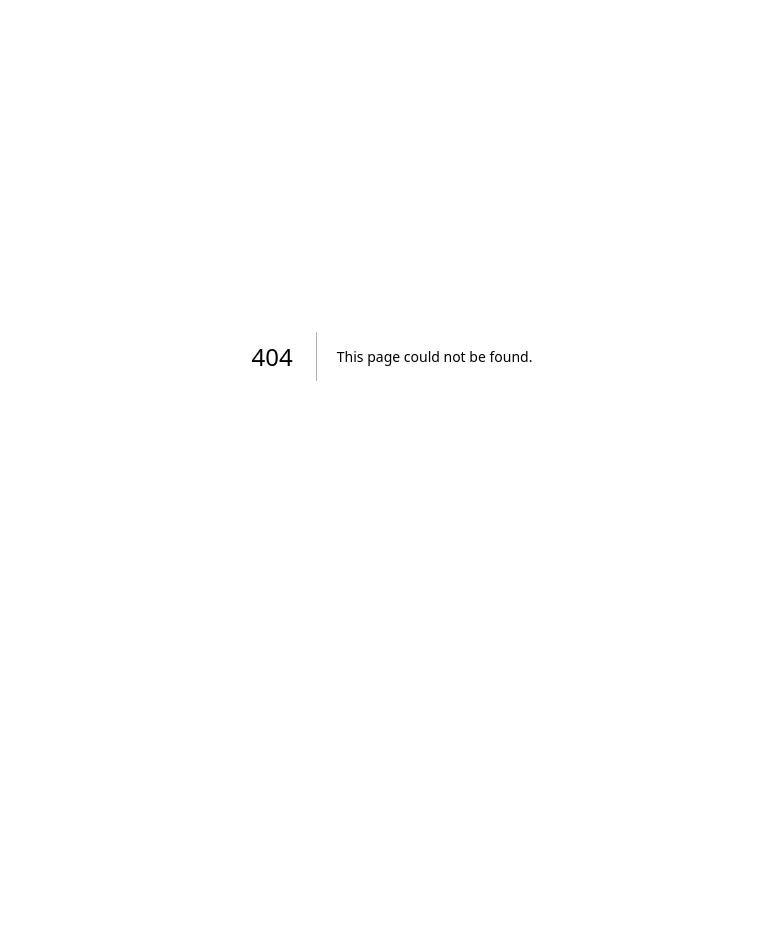
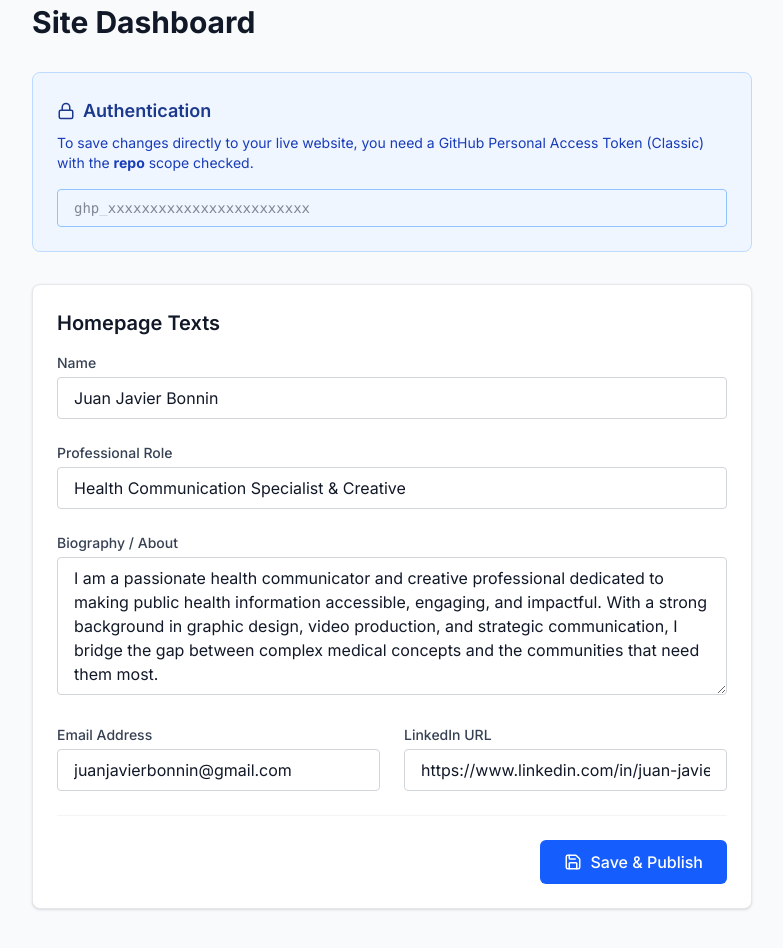
Before and after one commit to jcbonnin/creative_portfolio, a Next.js app: page /admin in a window 1280 px wide. Before the commit this address had no page. Shown: the part 140-1088 px from the top of the page, without its empty margins (248-1031 px from the left). Before the commit the page ends 928 px from the top, so only its background shows below. Built offline with nearby package versions, Linux system fonts and the light colour scheme.

Commit message:
Create custom Admin Dashboard for config

```diff
--- /dev/null
+++ b/src/app/admin/page.tsx
@@ -0,0 +1,176 @@
+"use client";
+
+import React, { useState, useEffect } from 'react';
+import configData from '../../data/config.json';
+import { Save, Lock, CheckCircle, AlertCircle } from 'lucide-react';
+
+export default function AdminPage() {
+  const [token, setToken] = useState('');
+  const [config, setConfig] = useState(configData);
+  const [status, setStatus] = useState<{type: 'idle' | 'loading' | 'success' | 'error', message: string}>({ type: 'idle', message: '' });
+
+  useEffect(() => {
+    const savedToken = localStorage.getItem('github_token');
+    if (savedToken) setToken(savedToken);
+  }, []);
+
+  const handleTokenChange = (e: React.ChangeEvent<HTMLInputElement>) => {
+    setToken(e.target.value);
+    localStorage.setItem('github_token', e.target.value);
+  };
+
+  const handleConfigChange = (field: string, value: string) => {
+    setConfig(prev => ({ ...prev, [field]: value }));
+  };
+
+  const saveToGitHub = async () => {
+    if (!token) {
+      setStatus({ type: 'error', message: 'Please provide a GitHub Personal Access Token.' });
+      return;
+    }
+
+    setStatus({ type: 'loading', message: 'Saving to GitHub...' });
+
+    try {
+      const repoPath = 'jcbonnin/creative_portfolio';
+      const filePath = 'src/data/config.json';
+      const apiUrl = `https://api.github.com/repos/${repoPath}/contents/${filePath}`;
+
+      // 1. Get current file SHA
+      const getResponse = await fetch(apiUrl, {
+        headers: {
+          'Authorization': `token ${token}`,
+          'Accept': 'application/vnd.github.v3+json'
+        }
+      });
+
+      if (!getResponse.ok) {
+        throw new Error('Failed to fetch current file from GitHub. Check your token permissions.');
+      }
+
+      const fileData = await getResponse.json();
+      const sha = fileData.sha;
+
+      // 2. Prepare new content
+      const newContent = JSON.stringify(config, null, 2);
+      // Create Base64 using standard JS, escaping unicode
+      const base64Content = btoa(unescape(encodeURIComponent(newContent)));
+
+      // 3. Commit new file
+      const putResponse = await fetch(apiUrl, {
+        method: 'PUT',
+        headers: {
+          'Authorization': `token ${token}`,
+          'Accept': 'application/vnd.github.v3+json',
+          'Content-Type': 'application/json'
+        },
+        body: JSON.stringify({
+          message: 'Update config.json via Admin Dashboard',
+          content: base64Content,
+          sha: sha,
+          branch: 'main'
+        })
+      });
+
+      if (!putResponse.ok) {
+        throw new Error('Failed to commit changes to GitHub.');
+      }
+
+      setStatus({ type: 'success', message: 'Successfully saved! Vercel will rebuild the site in ~45 seconds.' });
+    } catch (err: any) {
+      setStatus({ type: 'error', message: err.message || 'An unknown error occurred.' });
+    }
+  };
+
+  return (
+    <div className="max-w-3xl mx-auto py-12 px-4 sm:px-6">
+      <h1 className="text-3xl font-bold mb-8">Site Dashboard</h1>
+
+      <div className="bg-blue-50 border border-blue-200 rounded-lg p-6 mb-8">
+        <h2 className="text-lg font-semibold text-blue-900 mb-2 flex items-center gap-2">
+          <Lock size={18} /> Authentication
+        </h2>
+        <p className="text-sm text-blue-800 mb-4">
+          To save changes directly to your live website, you need a GitHub Personal Access Token (Classic) with the <strong>repo</strong> scope checked.
+        </p>
+        <input
+          type="password"
+          value={token}
+          onChange={handleTokenChange}
+          placeholder="ghp_xxxxxxxxxxxxxxxxxxxxxxxx"
+          className="w-full px-4 py-2 rounded border border-blue-300 focus:ring-2 focus:ring-blue-500 focus:outline-none font-mono text-sm"
+        />
+      </div>
+
+      <div className="bg-white border border-gray-200 rounded-lg shadow-sm p-6 space-y-6">
+        <h2 className="text-xl font-semibold mb-4">Homepage Texts</h2>
+
+        <div>
+          <label className="block text-sm font-medium text-gray-700 mb-1">Name</label>
+          <input
+            type="text"
+            value={config.name}
+            onChange={(e) => handleConfigChange('name', e.target.value)}
+            className="w-full px-4 py-2 rounded border border-gray-300 focus:ring-2 focus:ring-blue-500 focus:border-blue-500"
+          />
+        </div>
+
+        <div>
+          <label className="block text-sm font-medium text-gray-700 mb-1">Professional Role</label>
+          <input
+            type="text"
+            value={config.role}
+            onChange={(e) => handleConfigChange('role', e.target.value)}
+            className="w-full px-4 py-2 rounded border border-gray-300 focus:ring-2 focus:ring-blue-500 focus:border-blue-500"
+          />
+        </div>
+
+        <div>
+          <label className="block text-sm font-medium text-gray-700 mb-1">Biography / About</label>
+          <textarea
+            value={config.bio}
+            onChange={(e) => handleConfigChange('bio', e.target.value)}
+            rows={5}
+            className="w-full px-4 py-2 rounded border border-gray-300 focus:ring-2 focus:ring-blue-500 focus:border-blue-500"
+          />
+        </div>
+
+        <div className="grid grid-cols-1 sm:grid-cols-2 gap-6">
+          <div>
+            <label className="block text-sm font-medium text-gray-700 mb-1">Email Address</label>
+            <input
+              type="email"
+              value={config.email}
+              onChange={(e) => handleConfigChange('email', e.target.value)}
+              className="w-full px-4 py-2 rounded border border-gray-300 focus:ring-2 focus:ring-blue-500 focus:border-blue-500"
+            />
+          </div>
+          <div>
+            <label className="block text-sm font-medium text-gray-700 mb-1">LinkedIn URL</label>
+            <input
+              type="url"
+              value={config.linkedin}
+              onChange={(e) => handleConfigChange('linkedin', e.target.value)}
+              className="w-full px-4 py-2 rounded border border-gray-300 focus:ring-2 focus:ring-blue-500 focus:border-blue-500"
+            />
+          </div>
+        </div>
+
+        <div className="pt-6 border-t border-gray-100 flex items-center justify-between">
+          <div className="flex-1 mr-4">
+            {status.type === 'error' && <p className="text-sm text-red-600 flex items-center gap-1"><AlertCircle size={16}/> {status.message}</p>}
+            {status.type === 'success' && <p className="text-sm text-emerald-600 flex items-center gap-1"><CheckCircle size={16}/> {status.message}</p>}
+            {status.type === 'loading' && <p className="text-sm text-blue-600 animate-pulse">{status.message}</p>}
+          </div>
+          <button
+            onClick={saveToGitHub}
+            disabled={status.type === 'loading'}
+            className="flex items-center gap-2 bg-blue-600 hover:bg-blue-700 disabled:bg-blue-400 text-white px-6 py-2.5 rounded-md font-medium transition-colors"
+          >
+            <Save size={18} /> Save & Publish
+          </button>
+        </div>
+      </div>
+    </div>
+  );
+}
--- a/src/app/page.tsx
+++ b/src/app/page.tsx
@@ -2,34 +2,41 @@ import data from "../data/portfolio.json";
 import MasonryGallery from "../components/MasonryGallery";
 import Link from "next/link";
 import { ExternalLink, Mail, MapPin } from "lucide-react";
+import config from "../data/config.json";
 
 export default function Home() {
+  const featuredItems = data.slice(0, 10); // Show first 10 items as featured
+
   return (
     <div className="space-y-16 pb-24">
       {/* Landing / Bio Section */}
-      <div className="pt-12 pb-8 border-b border-gray-200">
-        <div className="flex flex-col md:flex-row gap-12 items-start md:items-center">
+      <section className="pt-12 pb-8 border-b border-gray-200">
+        <div className="max-w-4xl flex flex-col md:flex-row gap-8 items-center md:items-start">
           <div className="flex-1 space-y-6">
-            <h1 className="text-5xl font-extrabold tracking-tight text-gray-900 sm:text-6xl">
-              Juan Javier Bonnin
-            </h1>
-            <h2 className="text-2xl text-blue-600 font-medium">
-              Public Health Communicator & Creative Designer
-            </h2>
-            <p className="text-lg text-gray-600 leading-relaxed max-w-2xl">
-              I specialize in bridging the gap between complex public health information and community engagement. Through striking graphic design, compelling video production, and strategic IEC (Information, Education, and Communication) materials, I create campaigns that resonate and educate.
+            <div>
+              <h1 className="text-4xl font-extrabold tracking-tight text-gray-900 sm:text-5xl mb-2">
+                {config.name}
+              </h1>
+              <p className="text-xl font-medium text-emerald-600">
+                {config.role}
+              </p>
+            </div>
+
+            <p className="text-lg text-gray-600 leading-relaxed">
+              {config.bio}
             </p>
+
             <div className="flex flex-wrap gap-4 pt-2">
-              <a href="https://www.linkedin.com/in/juan-javier-bonnin/" target="_blank" rel="noreferrer" className="inline-flex items-center px-4 py-2 bg-[#0077b5] hover:bg-[#005e93] text-white rounded-md font-medium transition-colors">
+              <a href={config.linkedin} target="_blank" rel="noreferrer" className="inline-flex items-center px-4 py-2 bg-[#0077b5] hover:bg-[#005e93] text-white rounded-md font-medium transition-colors">
                 LinkedIn Profile <ExternalLink size={16} className="ml-2" />
               </a>
-              <a href="mailto:juanjavierbonnin@gmail.com" className="inline-flex items-center px-4 py-2 bg-gray-100 hover:bg-gray-200 text-gray-800 rounded-md font-medium transition-colors">
+              <a href={`mailto:${config.email}`} className="inline-flex items-center px-4 py-2 bg-gray-100 hover:bg-gray-200 text-gray-800 rounded-md font-medium transition-colors">
                 Contact Me <Mail size={16} className="ml-2" />
               </a>
             </div>
           </div>
         </div>
-      </div>
+      </section>
 
       <div className="max-w-4xl">
         <h2 className="text-3xl font-bold tracking-tight text-gray-900 mb-6">
--- /dev/null
+++ b/src/data/config.json
@@ -0,0 +1,7 @@
+{
+  "name": "Juan Javier Bonnin",
+  "role": "Health Communication Specialist & Creative",
+  "bio": "I am a passionate health communicator and creative professional dedicated to making public health information accessible, engaging, and impactful. With a strong background in graphic design, video production, and strategic communication, I bridge the gap between complex medical concepts and the communities that need them most.",
+  "linkedin": "https://www.linkedin.com/in/juan-javier-bonnin/",
+  "email": "juanjavierbonnin@gmail.com"
+}
```
